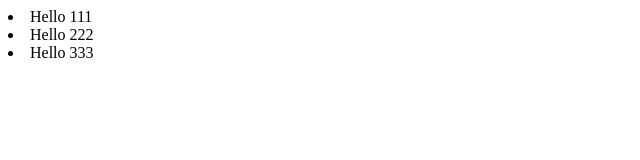
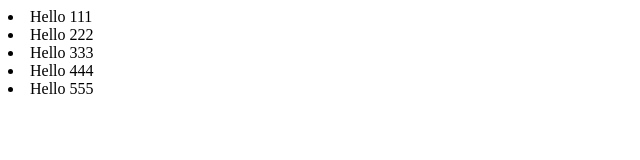
Before and after one commit to Vishal02929/Vishal, a plain HTML site: page index.html in a window 1280 px wide. Shown: the whole page, without its empty margins (0-640 px from the left). Drawn offline with Linux system fonts and the light colour scheme.

Commit message:
modified the index.html

```diff
--- a/index.html
+++ b/index.html
@@ -6,6 +6,8 @@
    <li>Hello 111</li>
    <li>Hello 222</li>
    <li>Hello 333</li>
+   <li>Hello 444</li>
+   <li>Hello 555</li>
 </Body>
 
 </html>
```
